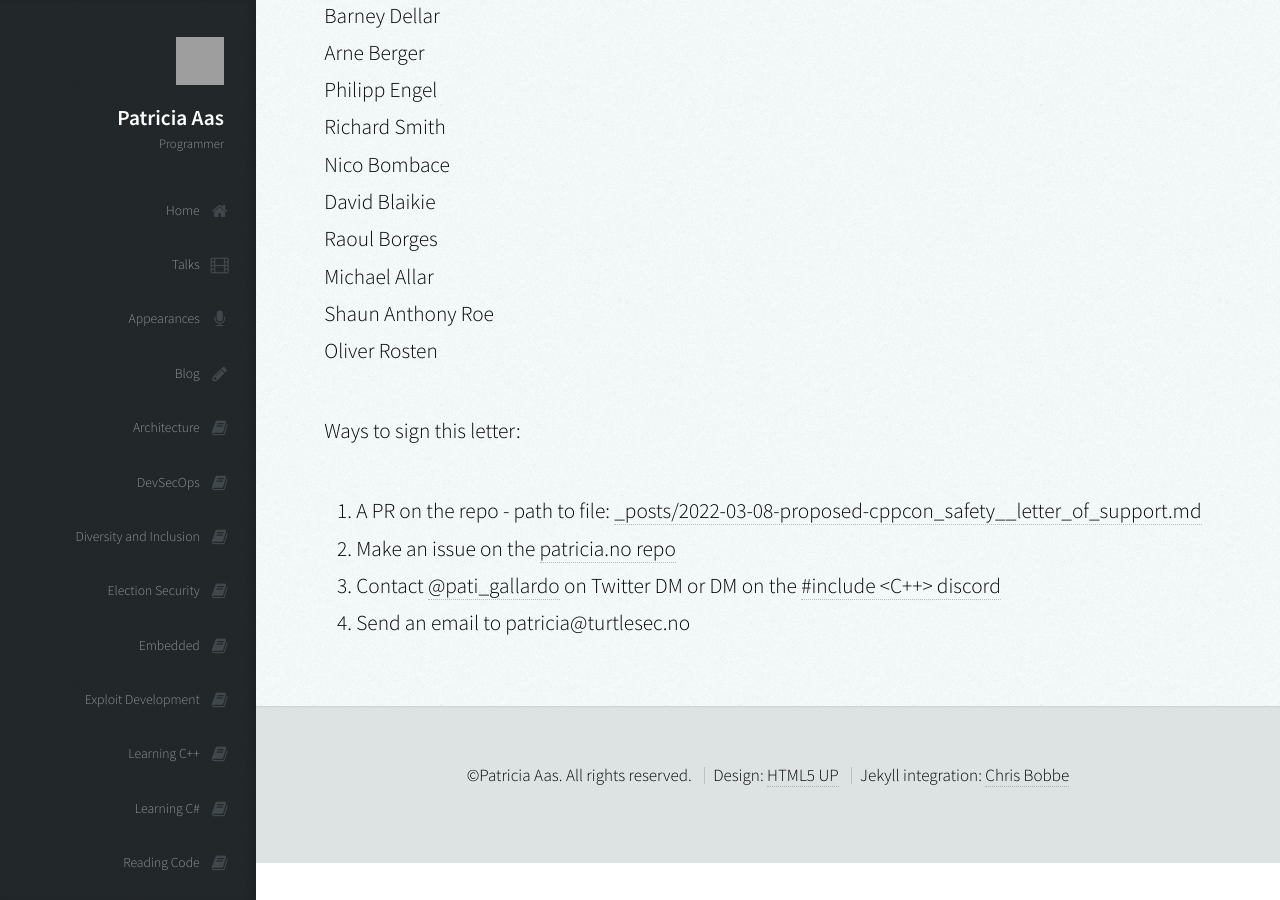
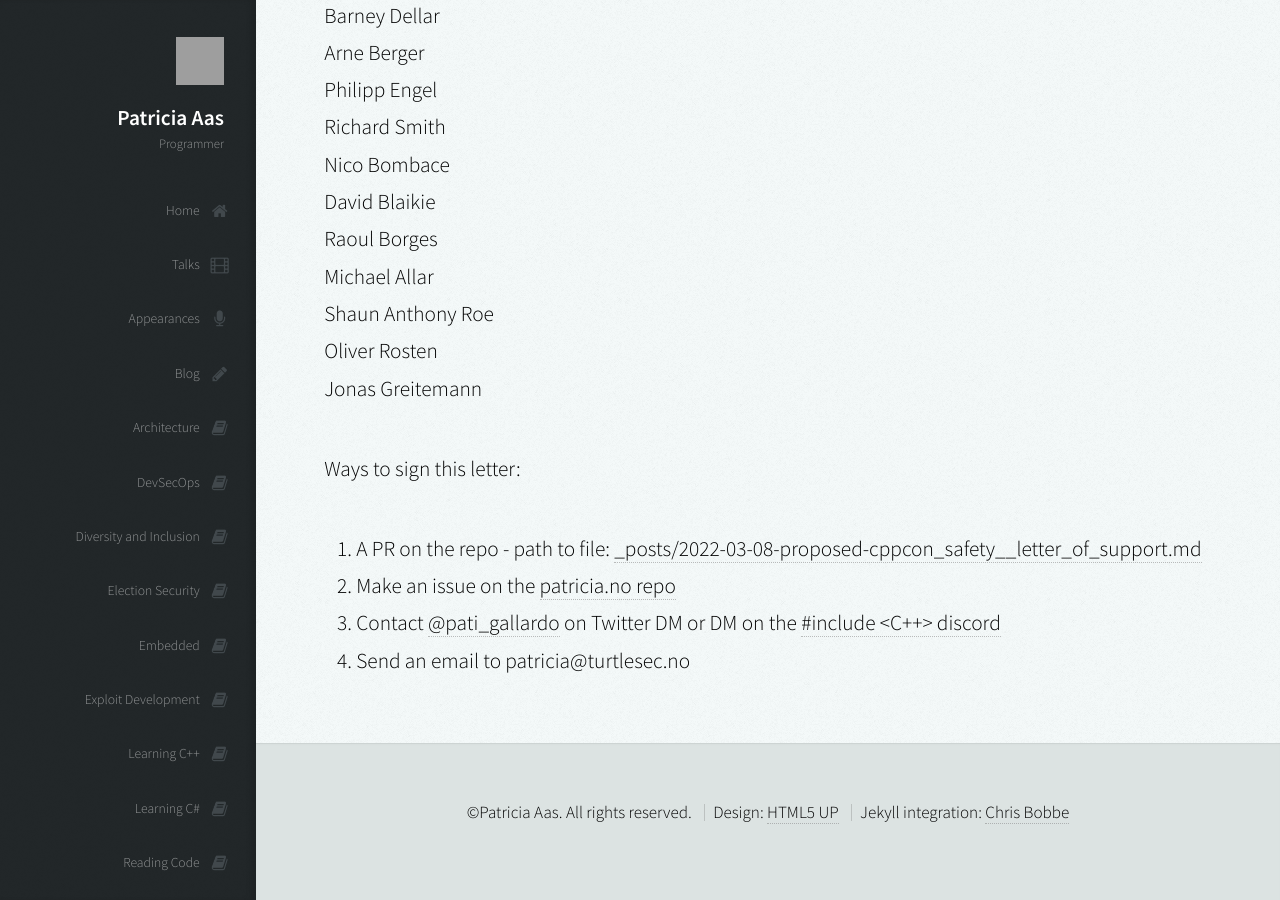
Before and after one commit to patricia-gallardo/patricia-gallardo.github.io, a Jekyll site: the page built from _posts/2022-03-08-proposed-cppcon_safety__letter_of_support.md, in a window 1280 px wide and 900 px high, scrolled down 10786 px. Built offline with Jekyll 4.4.1, drawn with Linux system fonts in a browser that asks for light colours; nearby versions of some CDN libraries; grey boxes are pictures that could not be loaded.

Commit message:
Sign Letter of Support

```diff
--- a/_posts/2022-03-08-proposed-cppcon_safety__letter_of_support.md
+++ b/_posts/2022-03-08-proposed-cppcon_safety__letter_of_support.md
@@ -298,6 +298,7 @@ Raoul Borges <br>
 Michael Allar <br>
 Shaun Anthony Roe <br>
 Oliver Rosten <br>
+Jonas Greitemann <br>
 
 Ways to sign this letter:
 1. A PR on the repo - path to file: [_posts/2022-03-08-proposed-cppcon_safety__letter_of_support.md][4]
```
